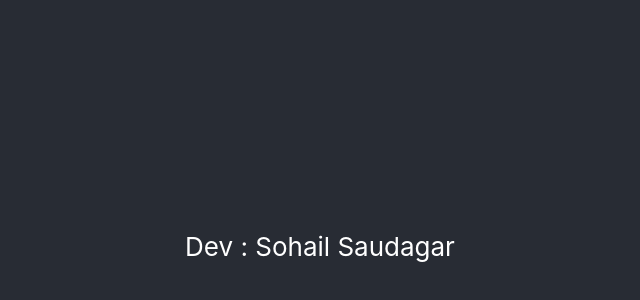
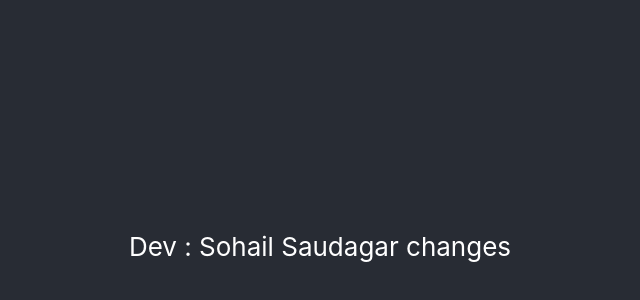
Before and after one commit to 27Abdul/ektasevabhavi, a React (Create React App) app: page / in a window 1280 px wide. Shown: the part 154-454 px from the top of the page, without its empty margins (320-960 px from the left). Built offline with nearby package versions, Linux system fonts and the light colour scheme.

Commit message:
update developer name in App component

```diff
--- a/src/App.js
+++ b/src/App.js
@@ -6,7 +6,7 @@ function App() {
     <div className="App">
       <header className="App-header">
         {/* <img src={logo} className="App-logo" alt="logo" /> */}
-        <p>Dev : Sohail Saudagar</p>
+        <p>Dev : Sohail Saudagar changes</p>
       </header>
     </div>
   );
```
